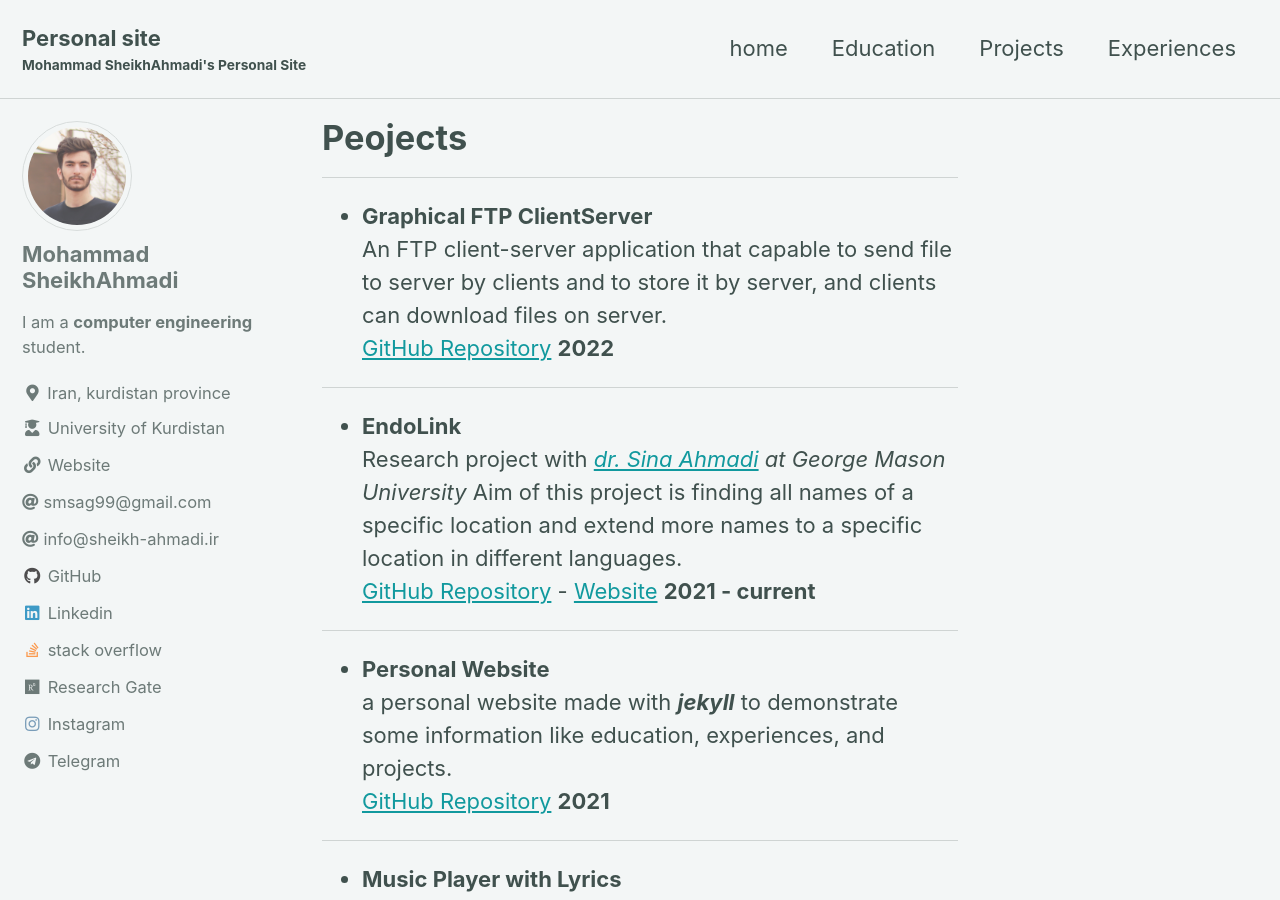
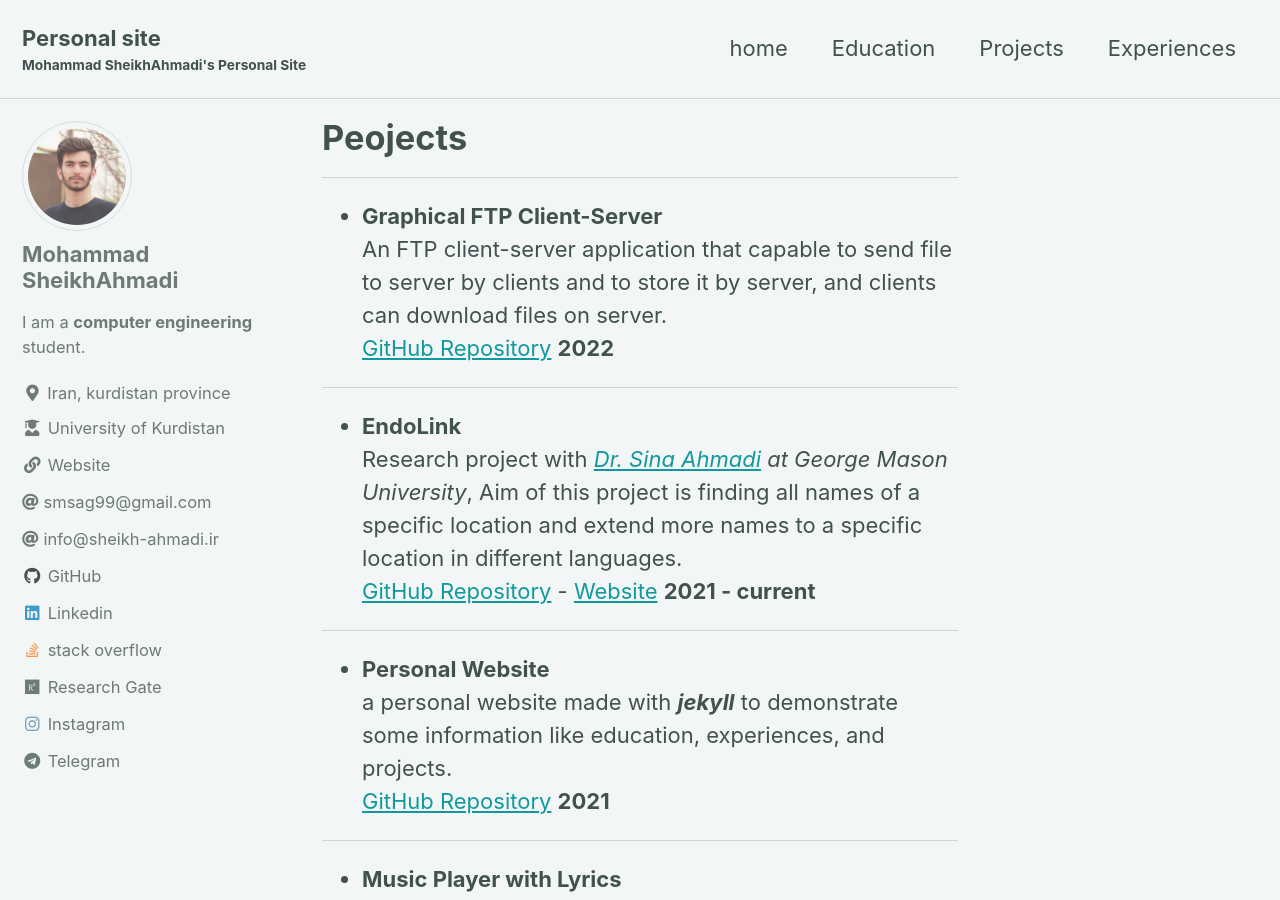
Before and after one commit to smsag99/Personal_Website, a Jekyll site: the page built from _pages/projects.md, in a window 1280 px wide and 900 px high. Built offline with Jekyll 4.4.1, drawn with Linux system fonts in a browser that asks for light colours; cached includes are drawn as plain includes; some of the changed text lies outside the part shown.

```diff
--- a/_data/ui-text.yml
+++ b/_data/ui-text.yml
@@ -27,7 +27,7 @@ en: &DEFAULT_EN
   comments_title             : "Comments"
   more_label                 : "Learn more"
   related_label              : "You may also enjoy"
-  follow_label               : "Follow:"
+  follow_label               : "Relative Links:"
   feed_label                 : "Feed"
   powered_by                 : "Powered by"
   website_label              : "Website"
--- a/_layouts/home.html
+++ b/_layouts/home.html
@@ -7,6 +7,6 @@ layout: archive
 <hr style="height:2px;border-width:0;color:gray;background-color:gray">
 <ul>
 	<li><p>What is me education? Or which universities did I study?<br>You can click on <strong>Education</strong> button or click <a href="/edu/">here</a></p>
-  <li><p>What projects did I worke on?<br>You can click on  <strong>Projects</strong>  button or click <a href="/projects/">here</a></p>
+  <li><p>What projects did I work on?<br>You can click on  <strong>Projects</strong>  button or click <a href="/projects/">here</a></p>
   <li><p>What work experience do I have? Or where did I work?<br>You can click on <strong>Experiences</strong> button or click <a href="/edu/">here</a></p>
   </ul>
--- a/_pages/projects.md
+++ b/_pages/projects.md
@@ -7,7 +7,7 @@ author_profile: true
 
 <hr>
 
-- **Graphical FTP ClientServer**
+- **Graphical FTP Client-Server**
 <br>
 An FTP client-server application that capable to send file to server by clients and to store it by server, and clients can download files on server.
 <br>
@@ -17,7 +17,7 @@ An FTP client-server application that capable to send file to server by clients
 
 - **EndoLink**
 <br>
-Research project with _[dr. Sina Ahmadi](https://sinaahmadi.github.io/) at George Mason University_
+Research project with _[Dr. Sina Ahmadi](https://sinaahmadi.github.io/) at George Mason University_,
 Aim of this project is finding all names of a specific location and extend more names to a specific location in different languages.
 <br>
 [GitHub Repository](https://github.com/smsag99/Endolink/) - [Website](https://smsag99.github.io/EndoLink/) **2021 - current**
@@ -26,7 +26,7 @@ Aim of this project is finding all names of a specific location and extend more
 
 - **Personal Website**
 <br>
-a personal website made with ***jekyll*** to demonstrate some information like education, experiences, and projects.
+a personal website made with **_jekyll_** to demonstrate some information like education, experiences, and projects.
 <br>
 [GitHub Repository](https://github.com/smsag99/Personal_Website/) **2021**
 <br>
```
Also changed, not shown: _pages/exp.md (+1 -1 lines), 9 other files.
